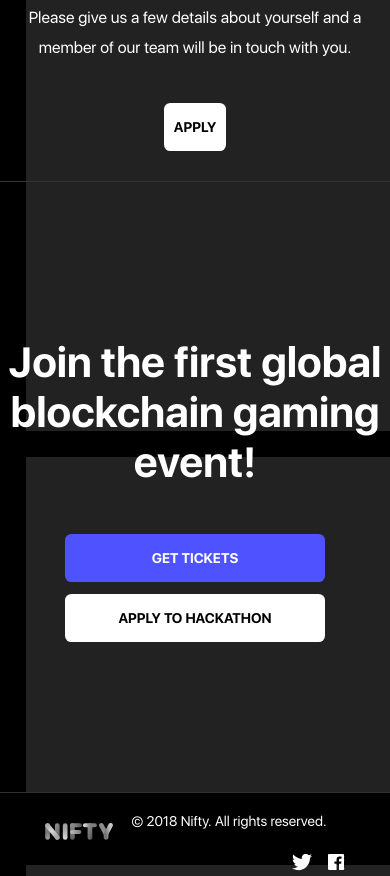
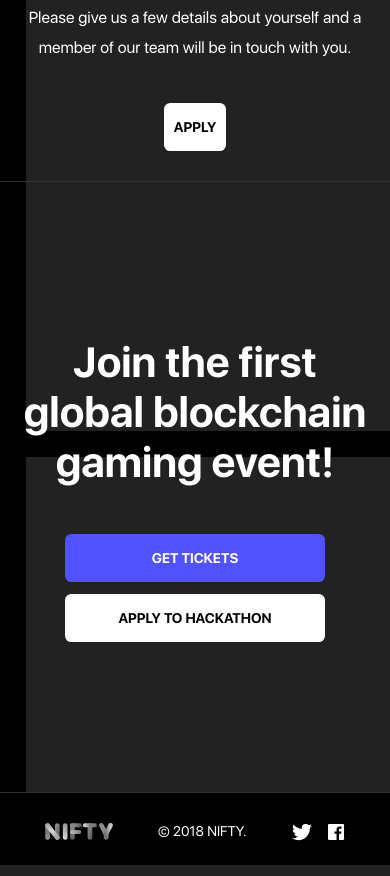
Before and after one commit to decentraland/nifty-gg, a plain HTML site: page index.html in a window 390 px wide. Shown: the part 8853-9729 px from the top of the page. Drawn offline with nearby package versions, Linux system fonts and the light colour scheme; files that its build step writes are made by us from their sources; a script that the page names is missing.

Commit message:
chore: style update

```diff
--- a/index.html
+++ b/index.html
@@ -441,7 +441,7 @@
 							<div class="footer-logo">
 								<img src="img/nifty.svg" alt="Nifty Conf 2018 logo. ">
 							</div>
-							<p class="copyright">© 2018 Nifty. All rights reserved.</p>
+							<p class="copyright">© 2018 Nifty.</p>
 							<div class="social-icons">
 								<a href="https://twitter.com/nifty_hacks" target="_blank">
 									<i class="tw-icon"></i>
--- a/sass/styles.scss
+++ b/sass/styles.scss
@@ -558,7 +558,7 @@ header {
   .join {
     border-top: 1px solid #333333;
     text-align: center;
-    padding: 120px 0 150px;
+    padding: 120px 20px 150px;
     h2 {
       font-size: 42px;
     }
@@ -612,9 +612,13 @@ footer {
     float: left;
   }
   p {
+    text-transform: uppercase;
     display: inline-block;
     position: relative;
     top: -10px;
+    @media screen and (max-width: 992px) {
+      top: 0;
+    }
   }
 
   .social-icons {
```
